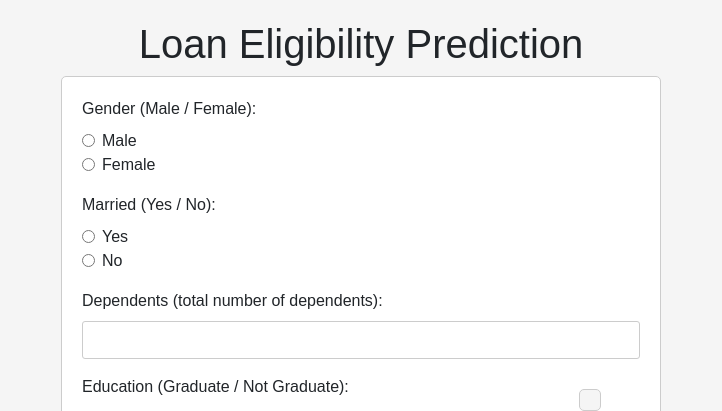
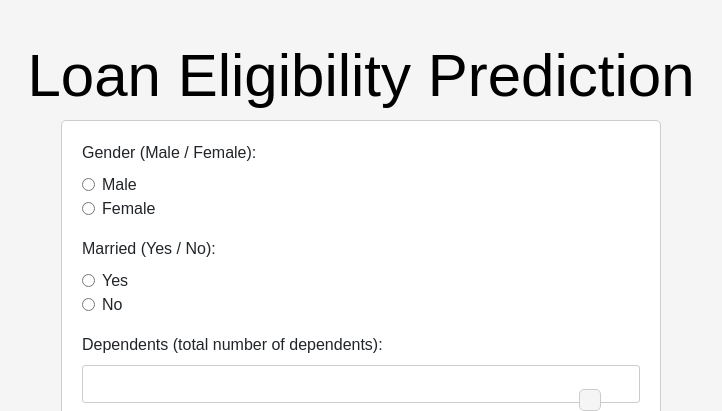
Before and after one commit to Akif23Hasan/Project_4_Group-1_MortgageAppraisalPredictivePowers, a Flask app: page / in a window 1280 px wide. Shown: the top 411 px of the page, without its empty margins (279-1001 px from the left). Run offline with Flask 3, Linux system fonts and the light colour scheme; parts of the project's set-up code (start-up, migrations or seed data) failed here and were passed over; some libraries are stand-ins or nearby versions.

Commit message:
Adding Title Text and Website Visuals

```diff
--- a/templates/index.html
+++ b/templates/index.html
@@ -113,6 +113,10 @@
             font-family: Arial, sans-serif;
             background-color: #f5f5f5;
         }
+        body {
+            font-family: Arial, sans-serif;
+            background-color: #f5f5f5;
+        }
 
         h1 {
             text-align: center;
@@ -172,7 +176,9 @@
     </style>
 </head>
 <body>
-    <h1>Loan Eligibility Prediction</h1>
+    <h1 style="text-align: center; margin-top: 40px; font-size: 60px; color: #000000;;">
+        Loan Eligibility Prediction
+    </h1>
     <form id="loanForm" action="/predict" method="post">
         <div id="waiting_message" style="display: none;">
             Waiting for form submission to validate prediction...
```
Also changed, not shown: WebsitePhotos/ApprovedLoanApproval.png (added), WebsitePhotos/FailedFormSubmission.png (added), WebsitePhotos/FailedLoanApproval.png (added).
